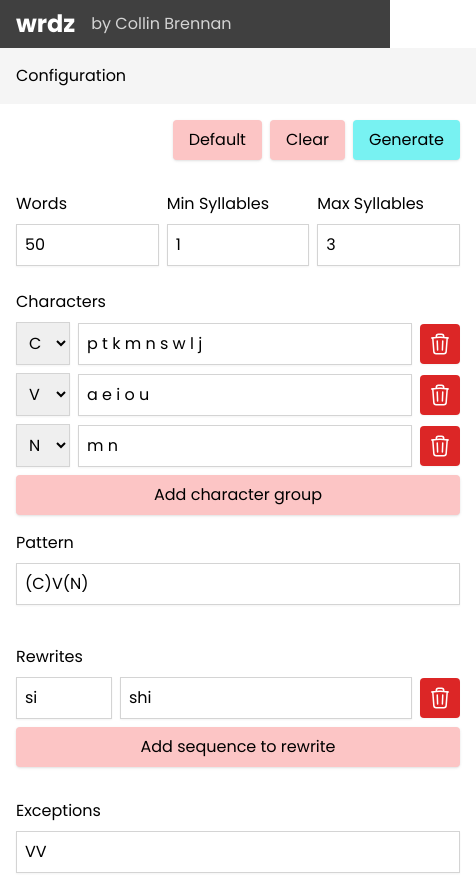
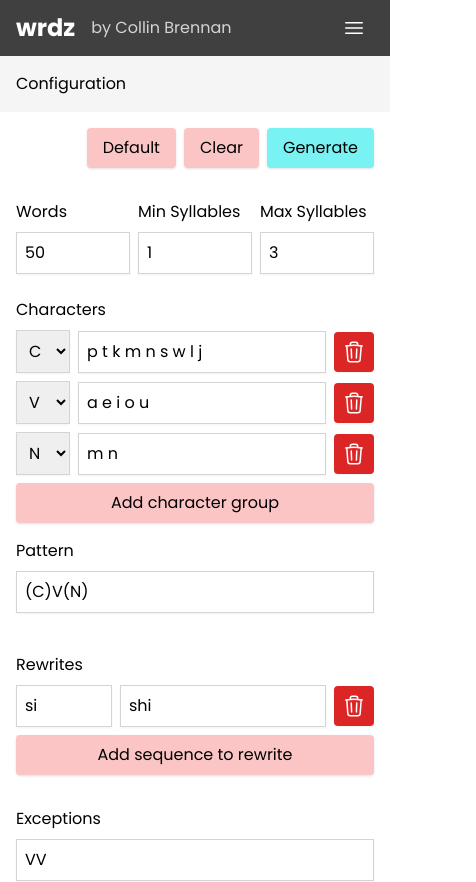
Before and after one commit to CollinBrennan/word-generator, a React (Vite) app: page / in a window 390 px wide. Shown: the top 882 px of the page, 476 px wide, since content can reach past the window. Built offline with nearby package versions, Linux system fonts and the light colour scheme.

Commit message:
Added styles for mobile

```diff
--- a/src/components/InputCharGroup.tsx
+++ b/src/components/InputCharGroup.tsx
@@ -19,7 +19,7 @@ function InputCharGroup({
   handleClick,
 }: InputCharGroupProps) {
   return (
-    <div className="flex flex-row items-center gap-2">
+    <div className="flex items-center gap-2">
       <select
         className="border border-neutral-300 p-2 shadow-sm"
         {...labelRegister}
@@ -34,7 +34,7 @@ function InputCharGroup({
         onClick={handleClick}
         type="text shadow"
         placeholder="a e i o u ..."
-        className="border border-neutral-300 p-2 flex-grow shadow-sm"
+        className="border border-neutral-300 w-0 flex-grow p-2 shadow-sm"
         {...charactersRegister}
       />
       {showRemoveButton && (
--- a/src/components/InputRewriteGroup.tsx
+++ b/src/components/InputRewriteGroup.tsx
@@ -23,14 +23,14 @@ function InputCharGroup({
           onClick={handleSequenceClick}
           type="text shadow"
           placeholder="m"
-          className="w-24 border border-neutral-300 p-2 flex-grow shadow-sm"
+          className="w-24 border border-neutral-300 p-2 shadow-sm"
           {...sequenceRegister}
         />
         <input
           onClick={handleReplacementsClick}
           type="text shadow"
           placeholder="m n..."
-          className="w-full border border-neutral-300 p-2 flex-grow shadow-sm"
+          className="border border-neutral-300 w-0 flex-grow p-2 shadow-sm"
           {...replacementsRegister}
         />
       </div>
--- a/src/components/Navbar.tsx
+++ b/src/components/Navbar.tsx
@@ -1,3 +1,4 @@
+import { Bars3Icon, XMarkIcon } from '@heroicons/react/24/outline'
 import { useEffect, useState } from 'react'
 import { useNavigate } from 'react-router-dom'
 
@@ -10,6 +11,7 @@ const links = [{ name: 'Github', url: 'https://github.com/CollinBrennan' }]
 
 function Navbar() {
   const [currentPath, setCurrentPath] = useState('/')
+  const [isNavShowing, setIsNavShowing] = useState(false)
   const navigate = useNavigate()
 
   useEffect(() => {
@@ -18,15 +20,56 @@ function Navbar() {
 
   function handleNavigate(path: string) {
     setCurrentPath(path)
+    setIsNavShowing(false)
   }
 
   return (
     <div className="bg-neutral-700 text-background">
-      <nav className="flex justify-between items-center px-4 py-2">
+      <nav className="relative flex justify-between items-center px-4 py-2">
         <h1 className="flex items-center text-neutral-300">
           <span className="text-2xl font-bold text-background pr-4">wrdz</span>{' '}
           by Collin Brennan
         </h1>
+
+        <div>
+          <div>
+            <button
+              onClick={() => setIsNavShowing((prev) => !prev)}
+              className="flex items-center md:hidden p-2"
+            >
+              {isNavShowing ? (
+                <XMarkIcon className="h-6" />
+              ) : (
+                <Bars3Icon className="h-6" />
+              )}
+            </button>
+            {isNavShowing && (
+              <div className="flex flex-col absolute right-0 bottom-0 translate-y-full m-2 bg-background text-text md:hidden rounded shadow">
+                {pages.map((page, index) => (
+                  <a
+                    key={index}
+                    onClick={() => handleNavigate(page.path)}
+                    className="px-4 py-2"
+                  >
+                    {page.name}
+                  </a>
+                ))}
+                <div className="flex flex-col border-t border-gray-300">
+                  {links.map((link, index) => (
+                    <a
+                      key={index}
+                      href={link.url}
+                      target="_blank"
+                      className="px-4 py-2"
+                    >
+                      {link.name}
+                    </a>
+                  ))}{' '}
+                </div>
+              </div>
+            )}
+          </div>
+
           <div className="hidden md:flex items-center">
             {pages.map((page, index) => (
               <a
@@ -48,14 +91,12 @@ function Navbar() {
                   key={index}
                   href={link.url}
                   target="_blank"
-                className={
-                  'px-4 py-2 last:pr-0 cursor-pointer' +
-                  (currentPath === link.url ? ' backdrop-brightness-50' : '')
-                }
+                  className={'px-4 py-2 last:pr-0 cursor-pointer'}
                 >
                   {link.name}
                 </a>
               ))}
+            </div>
           </div>
         </div>
       </nav>
```
Lines whose indentation alone changed are shown as unchanged.
